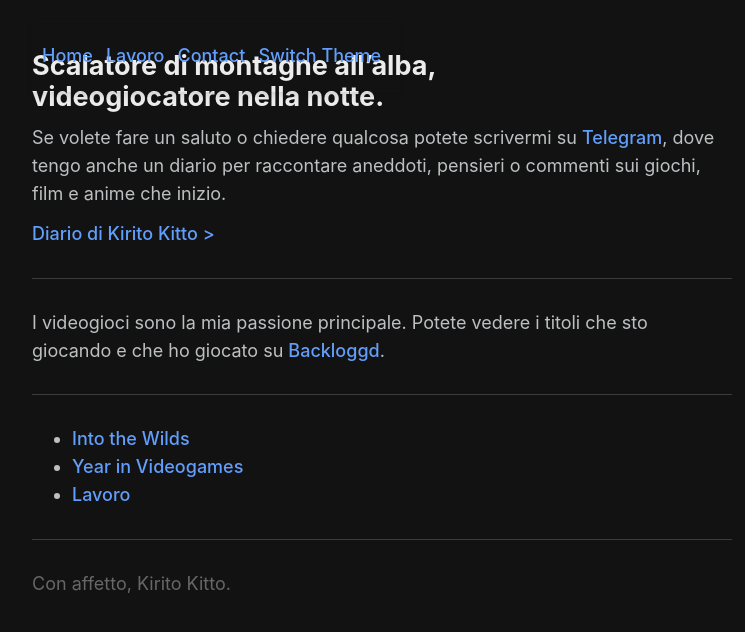
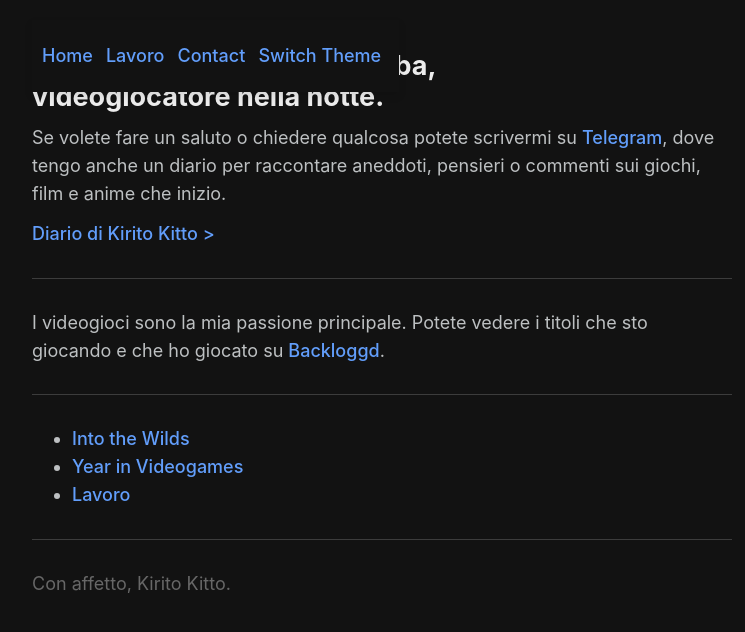
Before and after one commit to KiritoKitto/kiritokitto.github.io, a Jekyll site: the page built from index.md, in a window 1280 px wide. Shown: the top 632 px of the page, without its empty margins (258-1003 px from the left). Built offline with Jekyll 4.4.1, drawn with Linux system fonts in a browser that asks for light colours; some web fonts are replaced; our own code applies the rules of GitHub Pages for plain Markdown files.

Commit message:
nav color

```diff
--- a/css/style.css
+++ b/css/style.css
@@ -155,9 +155,10 @@
 
 nav {
   position: fixed;
-  z-index: 1000; /* Assicura che il nav rimanga sopra altri elementi */
+  z-index: 1000;
   padding: 10px;
-  box-shadow: 0 4px 6px rgba(0, 0, 0, 0.1); /* Aggiungi un'ombra se vuoi evidenziare la barra */
+  background-color: var(--color-background);
+  box-shadow: 0 4px 8px rgba(0, 0, 0, 0.1);
 }
 
 nav a {
```
